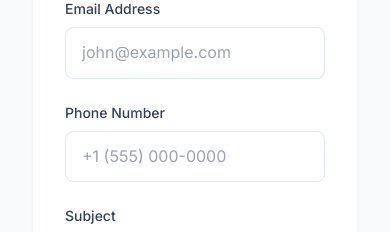
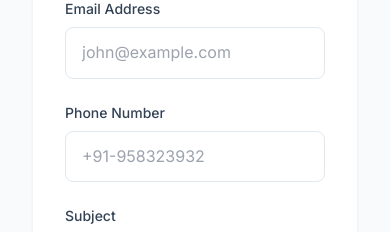
Before and after one commit to vizzscript/Nexom, a React (Vite) app in the folder client/: page /contact in a window 390 px wide. Shown: the part 1560-1792 px from the top of the page. Built offline with nearby package versions, Linux system fonts and the light colour scheme; no server answers.

Commit message:
fix: fixed mobile number placeholder

```diff
--- a/client/src/pages/Contact.tsx
+++ b/client/src/pages/Contact.tsx
@@ -183,7 +183,7 @@ const Contact: React.FC = () => {
                                             value={formData.phone}
                                             onChange={handleChange}
                                             className="w-full px-4 py-3 rounded-lg border border-slate-200 focus:border-[#d4af37] focus:ring-1 focus:ring-[#d4af37] outline-none transition-all"
-                                            placeholder="+1 (555) 000-0000"
+                                            placeholder="+91-958323932"
                                         />
                                     </div>
                                 </div>
```
